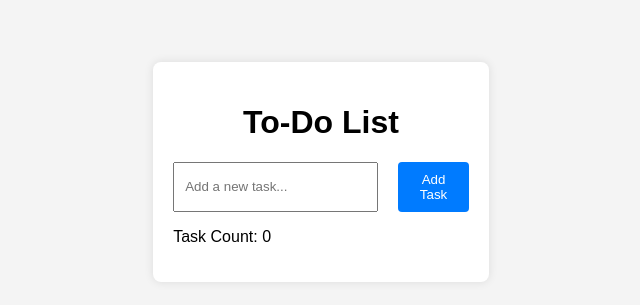
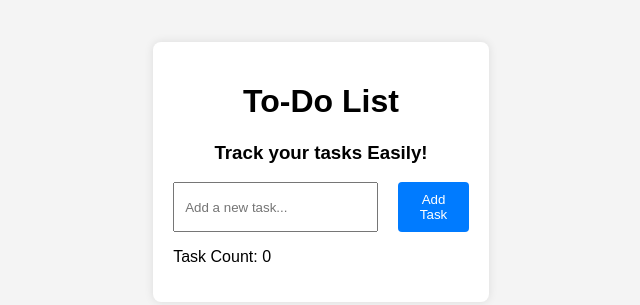
Before and after one commit to GRV01/todo-list, a plain HTML site: page todolist.html in a window 1280 px wide. Shown: the part 228-533 px from the top of the page, without its empty margins (319-959 px from the left). Drawn offline with nearby package versions, Linux system fonts and the light colour scheme.

Commit message:
Added a h3 and styled it

```diff
--- a/styles.css
+++ b/styles.css
@@ -21,7 +21,7 @@ body {
     gap: 10px;
   }
 
-  h1 {
+  h1, h3 {
     text-align: center;
   }
 
--- a/todolist.html
+++ b/todolist.html
@@ -10,6 +10,7 @@
   <body>
     <div class="container">
       <h1>To-Do List</h1>
+      <h3>Track your tasks Easily!</h3>
       <div class="input-addbutton">
         <input type="text" id="taskInput" placeholder="Add a new task..." />
         <button id="addButton">Add Task</button>
```
